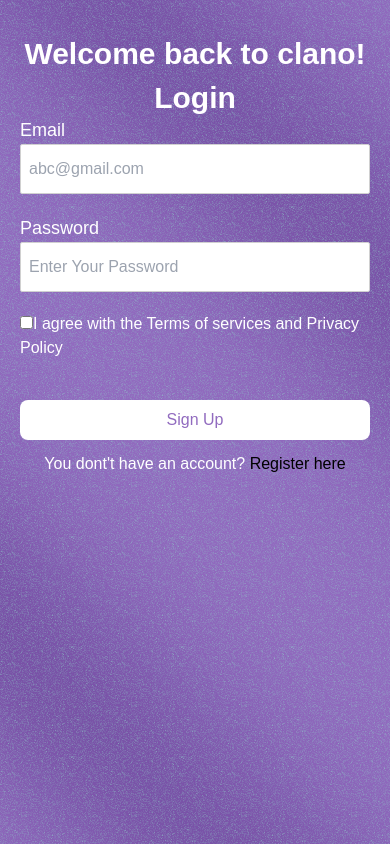
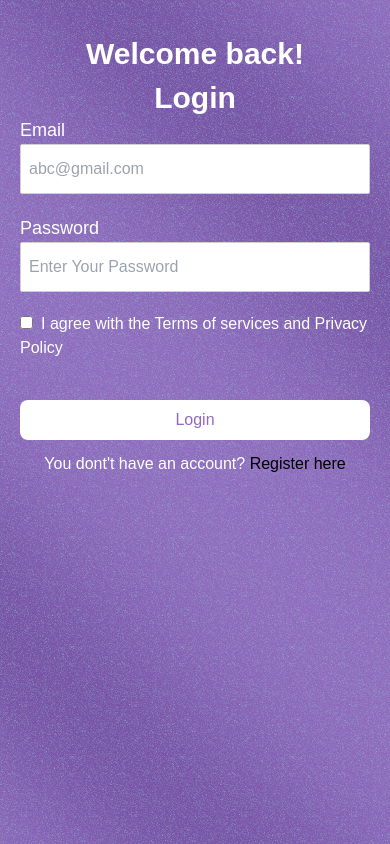
Before and after one commit to Godwin004code/clano-client, a Vue app: page /#/login in a window 390 px wide. Built offline with nearby package versions, Linux system fonts and the light colour scheme; the HTML template or start-up script is replaced by a standard one.

Commit message:
authentication design

```diff
--- a/src/components/Footer/Footer.vue
+++ b/src/components/Footer/Footer.vue
@@ -9,7 +9,7 @@
                         <router-link to="/">About</router-link>
                     </li>
                     <li>
-                        <router-link to="/">Register</router-link>
+                        <router-link to="/register">Register</router-link>
                     </li>
                     <li>
                         <router-link to="/">Policy</router-link>
--- a/src/components/Login/Login.vue
+++ b/src/components/Login/Login.vue
@@ -1,5 +1,5 @@
 <template>
-    <section class="flex w-[100%] h-[100vh]">
+    <section class="flex w-[100%] h-[100vh] md:h-[100%]">
        <div class="side-pic px-6 md:hidden">
         <h2>clano</h2>
         <p class="font-semibold text-3xl text-white my-5 pl-10">
@@ -11,7 +11,7 @@
         </div>
        </div>
        <div class="w-[40%] mx-auto md:w-[100%] side-acc md:px-5">
-        <h2 class="text-3xl font-semibold text-center mt-9 md:text-white hidden md:block"> Welcome back to clano!</h2>
+        <h2 class="text-3xl font-semibold text-center mt-9 md:text-white hidden md:block"> Welcome back!</h2>
         <h2 class="text-3xl font-semibold text-center md:mt-2 mt-9  md:text-white">Login</h2>
         <div class="mb-5">
             <label for="email" class="text-lg font-normal md:text-white">Email</label>
@@ -23,9 +23,9 @@
         </div>
         <div>
             <input type="checkbox">
-            <label class='text-base font-medium md:text-white'>I agree with the Terms of services and Privacy Policy</label>
+            <label class='text-base ml-2  font-medium md:text-white'>I agree with the Terms of services and Privacy Policy</label>
         </div>
-        <button class="bg-[#916bbf] w-[100%] py-2 text-white rounded-lg mt-10 md:bg-white md:text-[#916bbf]">Sign Up</button>
+        <button class="bg-[#916bbf] w-[100%] py-2 text-white rounded-lg mt-10 md:bg-white md:text-[#916bbf]">Login</button>
         <div class="text-center md:text-white mt-3">
             You dont't have an account? <span class="md:text-black text-[#916bbf]">
                 <router-link to="/register">Register here</router-link>
--- a/src/components/Nav/Nav.vue
+++ b/src/components/Nav/Nav.vue
@@ -15,6 +15,10 @@
         </li>
       </ul>
     </nav>
-    <button class="bg-[#916BBF] px-3 text-white py-2 rounded-md ">Get Started</button>
+    <button class="bg-[#916BBF] px-3 text-white py-2 rounded-md ">
+      <span>
+        <router-link to="/register">Get Started</router-link>
+      </span>
+    </button>
   </section>
 </template>
--- a/src/components/Register/Register.vue
+++ b/src/components/Register/Register.vue
@@ -23,11 +23,11 @@
         </div>
         <div class="mb-5">
             <label for="pwd" class="text-lg font-normal md:text-white">Password</label>
-            <input type="password" placeholder="Enter Your Password" class="border-[1px] border-[#d0d0d0] rounded-lg block w-[100%] px-2 py-2 md:py-3 md:rounded-sm">
+            <input type="password" placeholder="Enter Your Password" class="border-[1px] border-[#d0d0d0] rounded-lg block w-[100%] px-2 py-2 md:py-3 ">
         </div>
         <div>
             <input type="checkbox">
-            <label class='text-base font-medium md:text-white'>I agree with the Terms of services and Privacy Policy</label>
+            <label class='text-base ml-2  font-medium md:text-white'>I agree with the Terms of services and Privacy Policy</label>
         </div>
         <button class="bg-[#916bbf] w-[100%] py-2 text-white rounded-lg mt-10 md:bg-white md:text-[#916bbf]">Sign Up</button>
         <div class="text-center md:text-white mt-3">
--- a/src/index.css
+++ b/src/index.css
@@ -18,5 +18,7 @@
         background-image: url('./assets/side-picture-container.png');
     width: 50%;
     height: 100%;
+    background-color: #916bbf;
+    min-height: 100vh;
     }
 }
```
